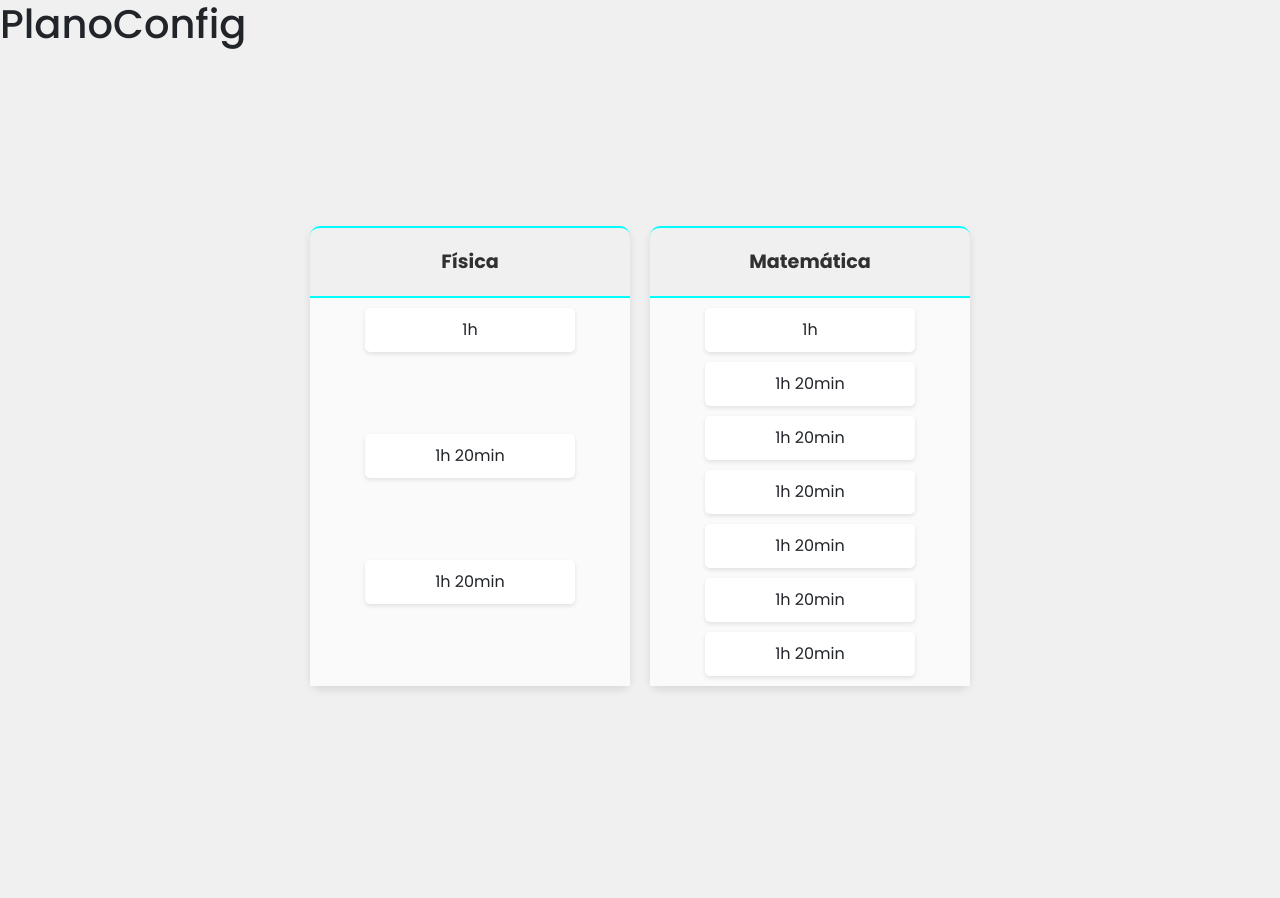
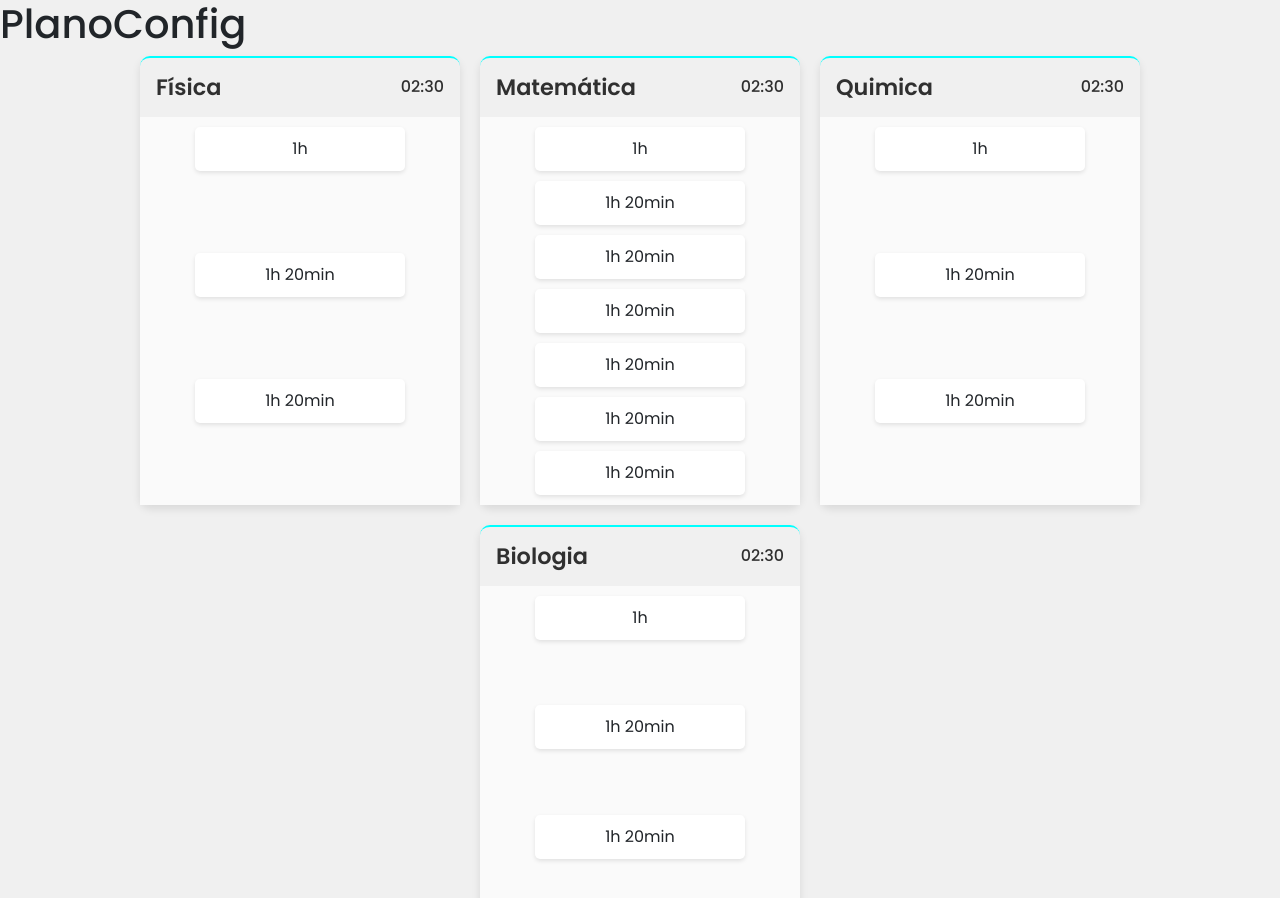
Before and after one commit to FreitassPedro/Immersion, a React (Vite) app in the folder frontend/: page /plano in a window 1280 px wide. Shown: the top 898 px of the page. Before the commit the page ends 856 px from the top, so only its background shows below. Built offline with nearby package versions, Linux system fonts and the light colour scheme.

Commit message:
css: Plano

```diff
--- a/frontend/src/pages/Plano/index.tsx
+++ b/frontend/src/pages/Plano/index.tsx
@@ -10,7 +10,13 @@ export const Plano = () => {
 
                 <div className={styles["cards-group"]}>
                     <div className={styles["subject-card"]}>
-                        <div className={styles["subject-header"]}>Física</div>
+                    <div className={styles["subject-header"]}>
+                            <h2>Física</h2>
+                            <div className={styles["subject-header-hour"]}>
+                                <i className="fa-light fa-clock" />
+                                <span>02:30</span>
+                            </div>
+                        </div>
                         <div className={styles["sessions-container"]}>
                             <div className={styles["session-card"]}>1h</div>
                             <div className={styles["session-card"]}>1h 20min</div>
@@ -19,18 +25,51 @@ export const Plano = () => {
                     </div>
 
                     <div className={styles["subject-card"]}>
-                        <div className={styles["subject-header"]}>Matemática</div>
+                    <div className={styles["subject-header"]}>
+                            <h2>Matemática</h2>
+                            <div className={styles["subject-header-hour"]}>
+                                <i className="fa-light fa-clock" />
+                                <span>02:30</span>
+                            </div>
+                        </div>
                         <div className={styles["sessions-container"]}>
                             <div className={styles["session-card"]}>1h</div>
                             <div className={styles["session-card"]}>1h 20min</div>
                             <div className={styles["session-card"]}>1h 20min</div>
                             <div className={styles["session-card"]}>1h 20min</div>
-
                             <div className={styles["session-card"]}>1h 20min</div>
                             <div className={styles["session-card"]}>1h 20min</div>
+                            <div className={styles["session-card"]}>1h 20min</div>
+                        </div>
+                    </div>
 
+                    <div className={styles["subject-card"]}>
+                        <div className={styles["subject-header"]}>
+                            <h2>Quimica</h2>
+                            <div className={styles["subject-header-hour"]}>
+                                <i className="fa-light fa-clock" />
+                                <span>02:30</span>
+                            </div>
+                        </div>
+                        <div className={styles["sessions-container"]}>
+                            <div className={styles["session-card"]}>1h</div>
                             <div className={styles["session-card"]}>1h 20min</div>
+                            <div className={styles["session-card"]}>1h 20min</div>
+                        </div>
+                    </div>
 
+                    <div className={styles["subject-card"]}>
+                        <div className={styles["subject-header"]}>
+                            <h2>Biologia</h2>
+                            <div className={styles["subject-header-hour"]}>
+                                <i className="fa-light fa-clock" />
+                                <span>02:30</span>
+                            </div>
+                        </div>
+                        <div className={styles["sessions-container"]}>
+                            <div className={styles["session-card"]}>1h</div>
+                            <div className={styles["session-card"]}>1h 20min</div>
+                            <div className={styles["session-card"]}>1h 20min</div>
                         </div>
                     </div>
                 </div>
--- a/frontend/src/pages/Plano/styles.module.css
+++ b/frontend/src/pages/Plano/styles.module.css
@@ -3,13 +3,16 @@
     flex-direction: column;
     align-items: center;
     justify-content: center;
-    height: 100vh;
+    min-height: 100vh;
 }
 
 .cards-group {
     display: flex;
     gap: 20px;
     justify-content: center;
+    flex-wrap: wrap;
+    max-width: calc(3 * (20rem + 20px)); /* Limita a largura a 3 cards + gaps */
+
 }
 
 .subject-card {
@@ -22,14 +25,27 @@
 }
 
 .subject-header {
-    padding: 20px;
+    padding: 1rem;
     border-top: aqua 2px solid;
-    border-bottom: aqua 2px solid;
     border-radius: 10px 10px 0 0;
     color: rgb(48, 48, 48);
+    display: flex;
+    align-items: center;
+    justify-content: space-between;
+}
+
+.subject-header-hour {
+    font-size: 1rem;
+    font-weight: 500;
+    color: rgb(48, 48, 48);
+    gap: 5px;
+}
+
+.subject-header h2 {
     text-align: center;
-    font-size: 1.2em;
-    font-weight: bold;
+    font-size: 1.4em;
+    font-weight: 600;
+    margin: 0px;
 }
 
 .sessions-container {
@@ -52,6 +68,5 @@
     min-width: 80px;
     width: 70%;
     height: auto;
-    /* Ajusta a altura ao conteúdo */
-    display: inline-block;
+
 }
```
